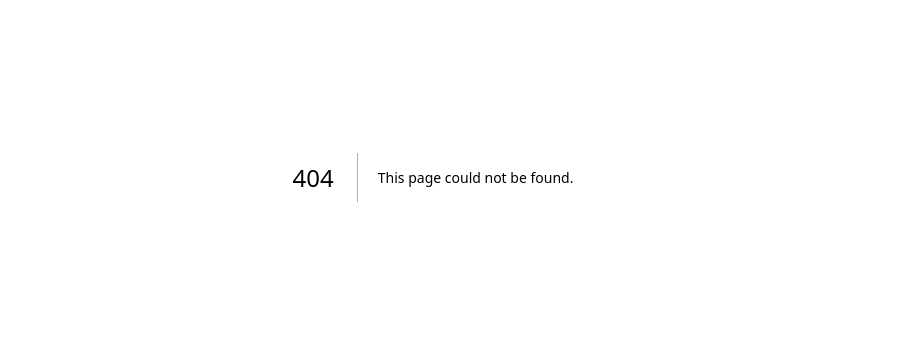
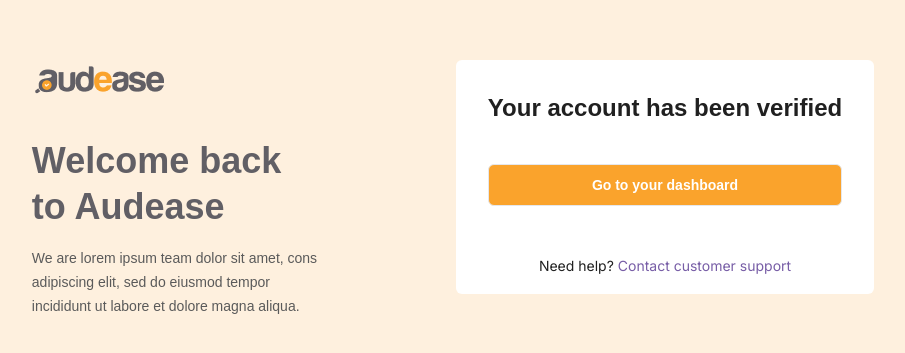
Before and after one commit to Audease/frontend-mvp, a Next.js app: page /verified in a window 1280 px wide. Before the commit this address had no page. Shown: the part 223-576 px from the top of the page, without its empty margins (207-1112 px from the left). Built offline with nearby package versions, Linux system fonts and the light colour scheme.

Commit message:
Running Update

```diff
--- a/src/app/Forms/Form3.tsx
+++ b/src/app/Forms/Form3.tsx
@@ -12,7 +12,6 @@ export default function Form3({
   userCollege,
 }) {
   const { userName, password, confirmPassword } = formData;
-
   const [filledCollege, setFilledCollege] = useState(userCollege);
 
   const handleChange = (e) => {
--- /dev/null
+++ b/src/app/verified/page.tsx
@@ -0,0 +1,30 @@
+'use client'
+
+import WelcomeBack from "../components/WelcomeBack";
+import Button from "../components/button";
+
+export default function Verified() {
+  return (
+    <div className="font-switzer flex flex-col bg-bgDefault m-auto items-center justify-center md:space-x-16 md:px-4 lg:space-x-24 md:flex-row">
+      <WelcomeBack />
+      <div className="text-tblack bg-white rounded-md m-4 md:w-[100]">
+        <form className="p-8 ">
+          <div className="">
+            <h3 className="font-semibold  text-h3">
+            Your account has been verified
+            </h3>
+          </div>
+          {/* Button  */}
+          <Button buttonText={`Go to your dashboard`} className={`mt-10`} />
+        </form>
+
+        <div className="font-inter py-4 text-center">
+          <p className="font-normal text-h2">
+            Need help?{" "}
+            <span className=" text-link1">{" "}Contact customer support</span>
+          </p>
+        </div>
+      </div>
+    </div>
+  );
+}
```
